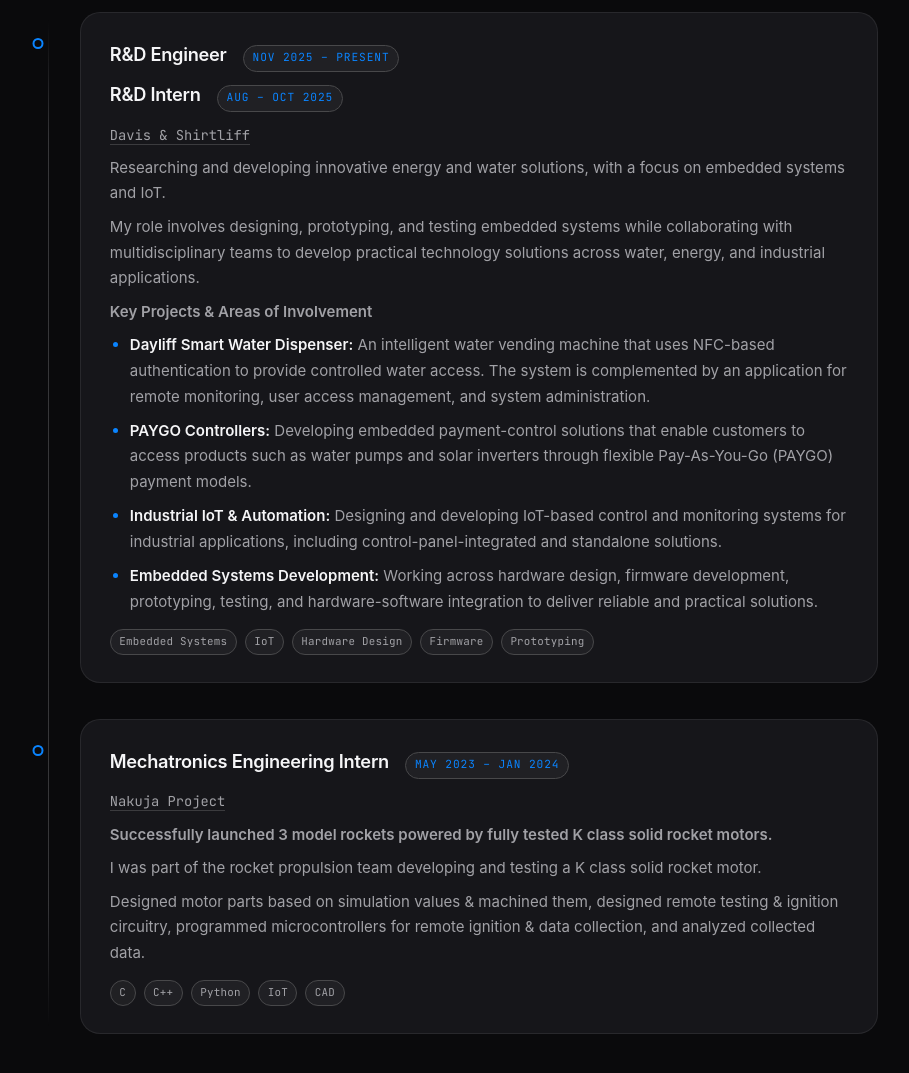
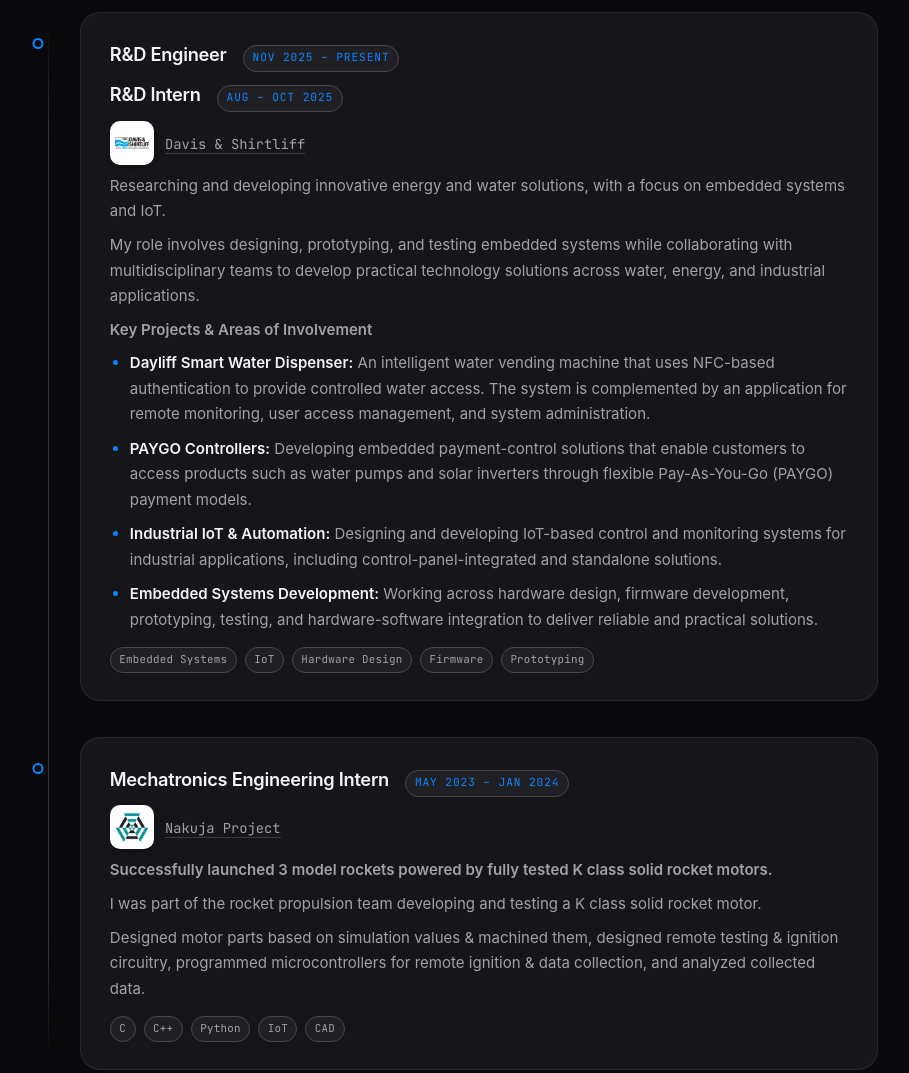
Before and after one commit to Collins-Omariba/Collins-Omariba.github.io, a plain HTML site: page index.html in a window 1280 px wide. Shown: the part 3880-4953 px from the top of the page, without its empty margins (182-1091 px from the left). Drawn offline with nearby package versions, Linux system fonts and the light colour scheme.

Commit message:
style:add logos to experience section

```diff
--- a/css/style.css
+++ b/css/style.css
@@ -1233,6 +1233,25 @@ header.scrolled::before {
   border-color: var(--clr-accent);
 }
 
+.exp-org-row {
+  display: flex;
+  align-items: center;
+  gap: .7rem;
+  margin: .5rem 0 .2rem;
+}
+
+.exp-logo {
+  width: 44px;
+  height: 44px;
+  object-fit: contain;
+  flex-shrink: 0;
+  border-radius: 10px;
+  background: #fff;
+  padding: 4px;
+  border: 1px solid rgba(255, 255, 255, .14);
+  box-shadow: 0 4px 14px -6px rgba(0, 0, 0, .6);
+}
+
 .timeline__card p {
   color: var(--clr-secondary);
   font-size: .94rem;
@@ -1279,6 +1298,12 @@ header.scrolled::before {
 
   .timeline__top + .timeline__top {
     margin-top: .65rem;
+  }
+
+  .exp-logo {
+    width: 38px;
+    height: 38px;
+    border-radius: 9px;
   }
 }
 
--- a/index.html
+++ b/index.html
@@ -217,7 +217,10 @@
                             <span class="timeline__role">R&amp;D Intern</span>
                             <span class="exp-date">Aug &ndash; Oct 2025</span>
                         </div>
-                        <span class="exp-org"><a href="https://www.davisandshirtliff.com/" target="_blank" rel="noopener noreferrer">Davis &amp; Shirtliff</a></span>
+                        <div class="exp-org-row">
+                            <img src="img/davis__shirtliff_logo.jpeg" alt="Davis & Shirtliff logo" class="exp-logo" loading="lazy">
+                            <span class="exp-org"><a href="https://www.davisandshirtliff.com/" target="_blank" rel="noopener noreferrer">Davis &amp; Shirtliff</a></span>
+                        </div>
                         <p>Researching and developing innovative energy and water solutions, with a focus on embedded systems and IoT.</p>
                         <p>My role involves designing, prototyping, and testing embedded systems while collaborating with multidisciplinary teams to develop practical technology solutions across water, energy, and industrial applications.</p>
                         <p><strong>Key Projects &amp; Areas of Involvement</strong></p>
@@ -243,7 +246,10 @@
                             <span class="timeline__role">Mechatronics Engineering Intern</span>
                             <span class="exp-date">May 2023 &ndash; Jan 2024</span>
                         </div>
-                        <span class="exp-org"><a href="https://nakujaproject.com/" target="_blank" rel="noopener noreferrer">Nakuja Project</a></span>
+                        <div class="exp-org-row">
+                            <img src="img/nakuja_logo.jpeg" alt="Nakuja Project logo" class="exp-logo" loading="lazy">
+                            <span class="exp-org"><a href="https://nakujaproject.com/" target="_blank" rel="noopener noreferrer">Nakuja Project</a></span>
+                        </div>
                         <p> <strong>Successfully launched 3 model rockets
                         powered by fully tested K class solid rocket motors.
                         </strong></p>
```
Also changed, not shown: img/davis__shirtliff_logo.jpeg (added), img/nakuja_logo.jpeg (added).
